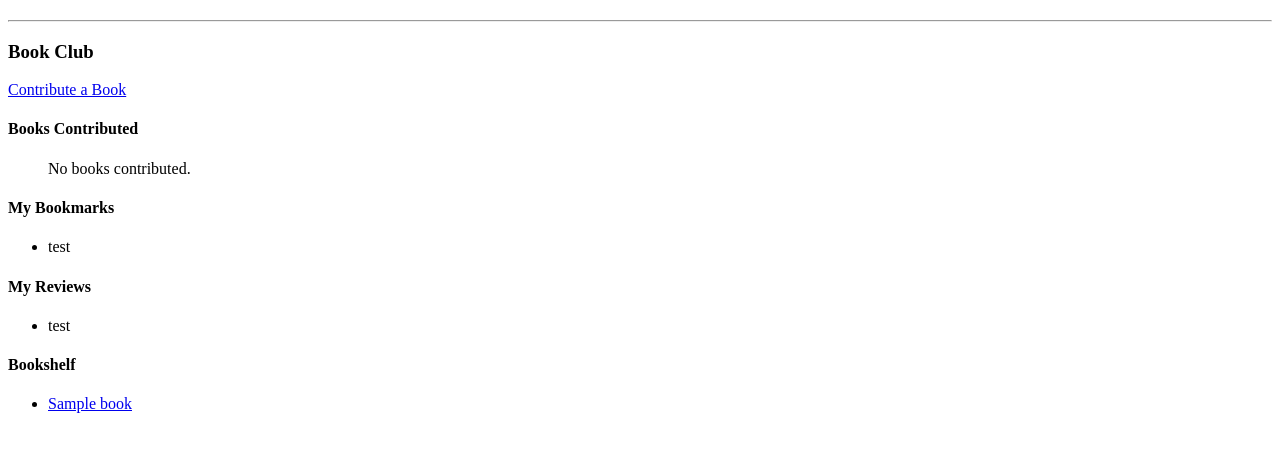
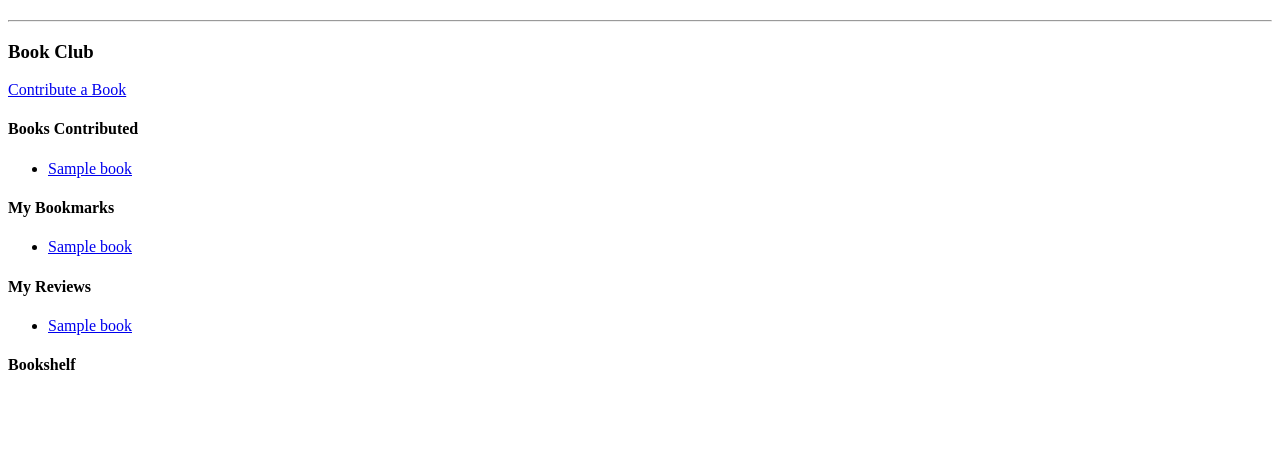
Before and after one commit to lioraongsamson-sketch/commongrounds-F-20, a Django app: page /bookclub/books/ in a window 1280 px wide. Shown: the part 101-553 px from the top of the page. Run offline with Django 5.2, Linux system fonts and the light colour scheme; a user stored in the database is signed in; tables that the repository leaves empty hold one stand-in row (values such as "Sample post").

Commit message:
updated BookListView and book_list.html

```diff
--- a/commongrounds/bookclub/models.py
+++ b/commongrounds/bookclub/models.py
@@ -57,6 +57,9 @@ class Bookmark(models.Model):
     book = models.ForeignKey(Book, on_delete=models.CASCADE)
     date_bookmarked = models.DateField()
 
+    def __str__(self):
+        return f"{self.profile} bookmarked {self.book} on {self.date_bookmarked}"
+
 class Borrow(models.Model): #TO-DO: Fix when logged in/not
     book = models.ForeignKey(Book, on_delete=models.CASCADE)
     borrower = models.ForeignKey('accounts.Profile', on_delete=models.CASCADE) #set when logged in
--- a/commongrounds/bookclub/templates/book_list.html
+++ b/commongrounds/bookclub/templates/book_list.html
@@ -9,33 +9,45 @@
 
         <h4>Books Contributed</h4>
         <ul>
-            {% for books in books_user %}
+            {% for books in contributed_books %}
             <li>
                 <a href = "{{ books.get_absolute_url }}">
                     {{ books.title }}
                 </a>
             </li>
             {% empty %}
-                <p>No books contributed.</p>
+                <p><i>Sharing is caring. No books contributed yet.</i>></p>
             {% endfor %}
         </ul>
     <h4>My Bookmarks</h4>
     <ul>
-        <li>
-            test
-        </li>
+        {% for books in bookmarked_books %}
+            <li>
+                <a href = "{{ books.get_absolute_url }}">
+                    {{ books.title }}
+                </a>
+            </li>
+            {% empty %}
+                <p><i>The brain is an unreliable archive. No bookmarks yet.</i></p>
+        {% endfor %}
     </ul>
     <h4>My Reviews</h4>
     <ul>
-        <li>
-            test
-        </li>
+        {% for books in reviewed_books %}
+            <li>
+                <a href = "{{ books.get_absolute_url }}">
+                    {{ books.title }}
+                </a>
+            </li>
+            {% empty %}
+                <p><i>Your thoughts matter. No reviews yet.</i></p>
+        {% endfor %}
     </ul>
     {% endif %}
 
     <h4>Bookshelf</h4>
     <ul>
-        {% for books in book_list %}
+        {% for books in all_books %}
             <li>
                 <a href = "{{ books.get_absolute_url }}">
                     {{ books.title }}
--- a/commongrounds/bookclub/views.py
+++ b/commongrounds/bookclub/views.py
@@ -13,14 +13,24 @@ class BookListView(ListView):
     model = Book
     template_name = "book_list.html"
 
-    # def get_context_data(self, **kwargs):
-    #     context = super().get_context_data(**kwargs)
-    #     if self.request.user.is_authenticated:
-    #         profile = self.request.user.profile
-    #         context['contributed'] = Book.objects.filter(contributor=profile)
-    #         context['bookmarks'] = Book.objects.filter(bookmark=profile)
-    #         context['reviewed'] = Book.object.filter(reviews=profile)
-    #     return context
+    def get_context_data(self, **kwargs):
+        context = super().get_context_data(**kwargs)
+        all_books = Book.objects.all()
+        if self.request.user.is_authenticated:
+            profile = self.request.user.profile
+            contributions = context['contributed_books'] = all_books.filter(contributor=profile)
+            bookmarks = context['bookmarked_books'] = all_books.filter(bookmark__profile=profile)
+            reviews = context['reviewed_books'] = all_books.filter(reviews__user_reviewer=profile)
+
+            contributed = [book.pk for book in contributions]
+            bookmarked = [book.pk for book in bookmarks]
+            reviewed = [book.pk for book in reviews]
+
+            user_books = contributed + bookmarked + reviewed
+
+            context['all_books'] = all_books.exclude(pk__in=user_books)
+
+        return context
 
 
 class BookDetailView(DetailView):
```
